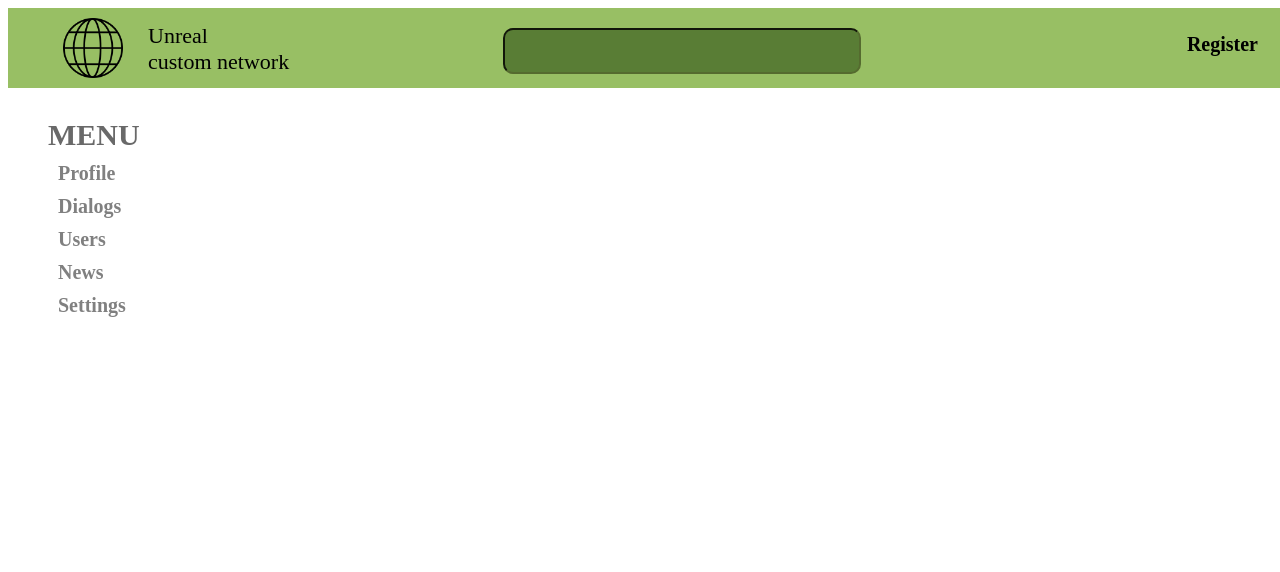
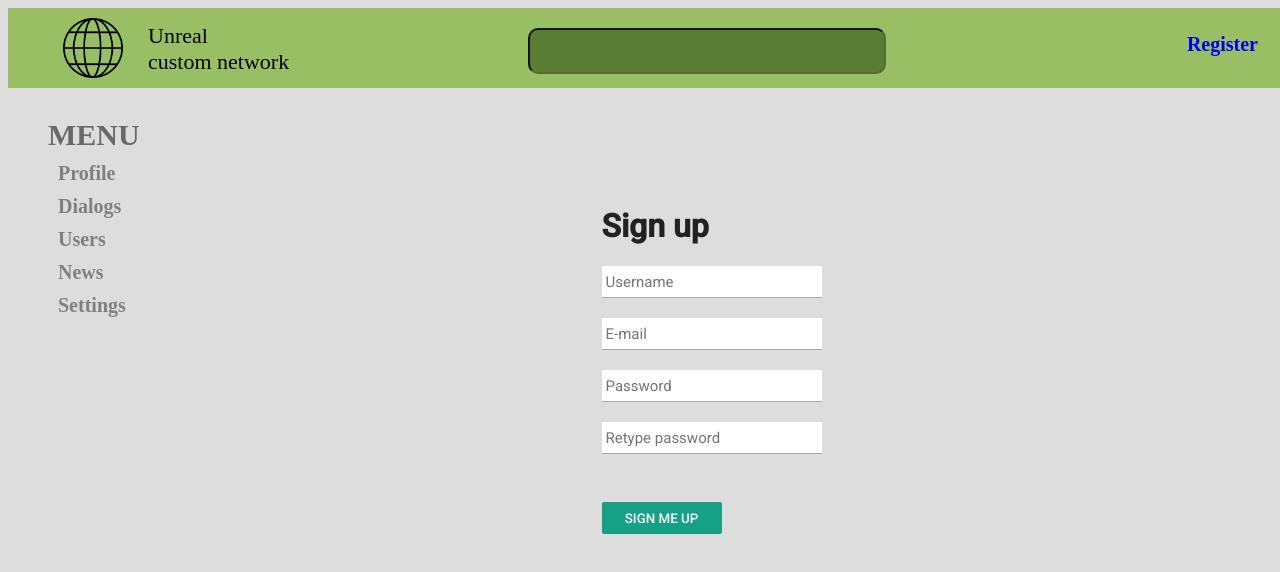
Before and after one commit to KraS27/biblioFront, a React (Create React App) app: page /register in a window 1280 px wide. Shown: the top 572 px of the page. Built offline with nearby package versions, Linux system fonts and the light colour scheme.

Commit message:
Design Register and Login Page

```diff
--- a/src/App.css
+++ b/src/App.css
@@ -1,9 +1,13 @@
+body{
+  background: #DDD
+}
+
 .app-wrapper{
   display: grid;
   width: 1350px;
   height: 915px;
   margin: 0 auto;
-
+  position: relative;
   grid-template-areas:
   "header header"
   "nav content";
--- a/src/App.js
+++ b/src/App.js
@@ -5,6 +5,8 @@ import {BrowserRouter, Route, Routes} from 'react-router-dom';
 import DialogsContainer from "./components/Content/Dialogs/DialogsContainer";
 import UsersContainer from "./components/Content/Users/UsersContainer";
 import ProfileContainer from "./components/Content/Profile/ProfileContainer";
+import Login from "./components/Content/Authorization/Login/Login";
+import Register from "./components/Content/Authorization/Register/Register";
 
 function App() {
   return (
@@ -23,6 +25,12 @@ function App() {
                       <Route path='/users'
                              element={<UsersContainer />}
                       />
+                      <Route path='/login'
+                             element={<Login />}
+                      />
+                      <Route path='/register'
+                             element={<Register />}
+                      />
                   </Routes>
               </div>
           </div>
--- /dev/null
+++ b/src/components/Content/Authorization/Login/Login.jsx
@@ -0,0 +1,17 @@
+import React from 'react';
+import styles from "../Register/Register.module.css";
+
+const Login = () => {
+    return (
+        <div className={styles.sign && styles.left}>
+            <h1>Sign in</h1>
+
+            <input className={styles.input} type="text" name="email" placeholder="E-mail"/>
+            <input className={styles.input} type="password" name="password" placeholder="Password"/>
+
+            <input className={styles.inputSubmit} type="submit" name="signup_submit" value="Sign me up"/>
+        </div>
+    );
+};
+
+export default Login;
--- /dev/null
+++ b/src/components/Content/Authorization/Register/Register.jsx
@@ -0,0 +1,19 @@
+import React from 'react';
+import styles from "./Register.module.css";
+
+const Register = () => {
+    return (
+        <div className={styles.sign && styles.left}>
+            <h1>Sign up</h1>
+
+            <input className={styles.input} type="text" name="username" placeholder="Username"/>
+            <input className={styles.input} type="text" name="email" placeholder="E-mail"/>
+            <input className={styles.input} type="password" name="password" placeholder="Password"/>
+            <input className={styles.input} type="password" name="password2" placeholder="Retype password"/>
+
+            <input className={styles.inputSubmit} type="submit" name="signup_submit" value="Sign me up"/>
+        </div>
+    );
+};
+
+export default Register;
--- /dev/null
+++ b/src/components/Content/Authorization/Register/Register.module.css
@@ -0,0 +1,86 @@
+@import url(https://fonts.googleapis.com/css?family=Roboto:400,300,500);
+*:focus {
+    outline: none;
+}
+
+#login-box {
+    position: relative;
+    margin: 5% auto;
+    width: 600px;
+    height: 400px;
+    background: #FFF;
+    border-radius: 2px;
+    box-shadow: 0 2px 4px rgba(0, 0, 0, 0.4);
+}
+
+.left {
+    margin: 0;
+    font-size: 16px;
+    color: #222;
+    font-family: 'Roboto', sans-serif;
+    font-weight: 300;
+    position: absolute;
+    top: 15%;
+    left: 41%;
+    box-sizing: border-box;
+    padding: 40px;
+    width: 300px;
+    height: 400px;
+    position: absolute;
+}
+
+.sign {
+    margin: 0 0 20px 0;
+    font-weight: 300;
+    font-size: 22px;
+}
+
+.input {
+    display: block;
+    box-sizing: border-box;
+    margin-bottom: 20px;
+    padding: 4px;
+    width: 220px;
+    height: 32px;
+    border: none;
+    border-bottom: 1px solid #AAA;
+    font-family: 'Roboto', sans-serif;
+    font-weight: 400;
+    font-size: 15px;
+    transition: 0.2s ease;
+}
+
+input[type="text"]:focus,
+input[type="password"]:focus {
+    border-bottom: 2px solid #16a085;
+    color: #16a085;
+    transition: 0.2s ease;
+}
+
+.inputSubmit {
+    margin-top: 28px;
+    width: 120px;
+    height: 32px;
+    background: #16a085;
+    border: none;
+    border-radius: 2px;
+    color: #FFF;
+    font-family: 'Roboto', sans-serif;
+    font-weight: 500;
+    text-transform: uppercase;
+    transition: 0.1s ease;
+    cursor: pointer;
+}
+
+.inputSubmit:hover,
+.inputSubmit:focus {
+    opacity: 0.8;
+    box-shadow: 0 2px 4px rgba(0, 0, 0, 0.4);
+    transition: 0.1s ease;
+}
+
+.inputSubmit:active {
+    opacity: 1;
+    box-shadow: 0 1px 2px rgba(0, 0, 0, 0.4);
+    transition: 0.1s ease;
+}
--- a/src/components/Header/Header.jsx
+++ b/src/components/Header/Header.jsx
@@ -1,5 +1,6 @@
 import style from './Header.module.css'
 import logo from "../../static/img/logo.png"
+import {NavLink} from "react-router-dom";
 
 function Header(){
     return(
@@ -7,8 +8,12 @@ function Header(){
             <p className={style.logoText}> Unreal <br/> custom network </p>
             {<img className={style.logo} src={logo} alt="gsasgsaga"/>}
             <input className={style.search}  type="text" />
-            <p className={style.auth}>Login</p>
-            <p className={style.auth}>Register</p>
+            <NavLink to={"/login"}>
+                <p className={style.auth}>Login</p>
+            </NavLink>
+            <NavLink to={"/register"}>
+                <p className={style.auth}>Register</p>
+            </NavLink>
         </div>
     )
 }
--- a/src/components/Header/Header.module.css
+++ b/src/components/Header/Header.module.css
@@ -30,7 +30,7 @@
 .search{
     width: 350px;
     height: 40px;
-    margin-left: 380px;
+    margin-left: 30%;
     position: absolute;
     margin-top: 20px;
     background-color: #597D35;
```
Also changed, not shown: src/components/Content/Authorization/Login/Login.module.css (added, +8 -0 lines).
